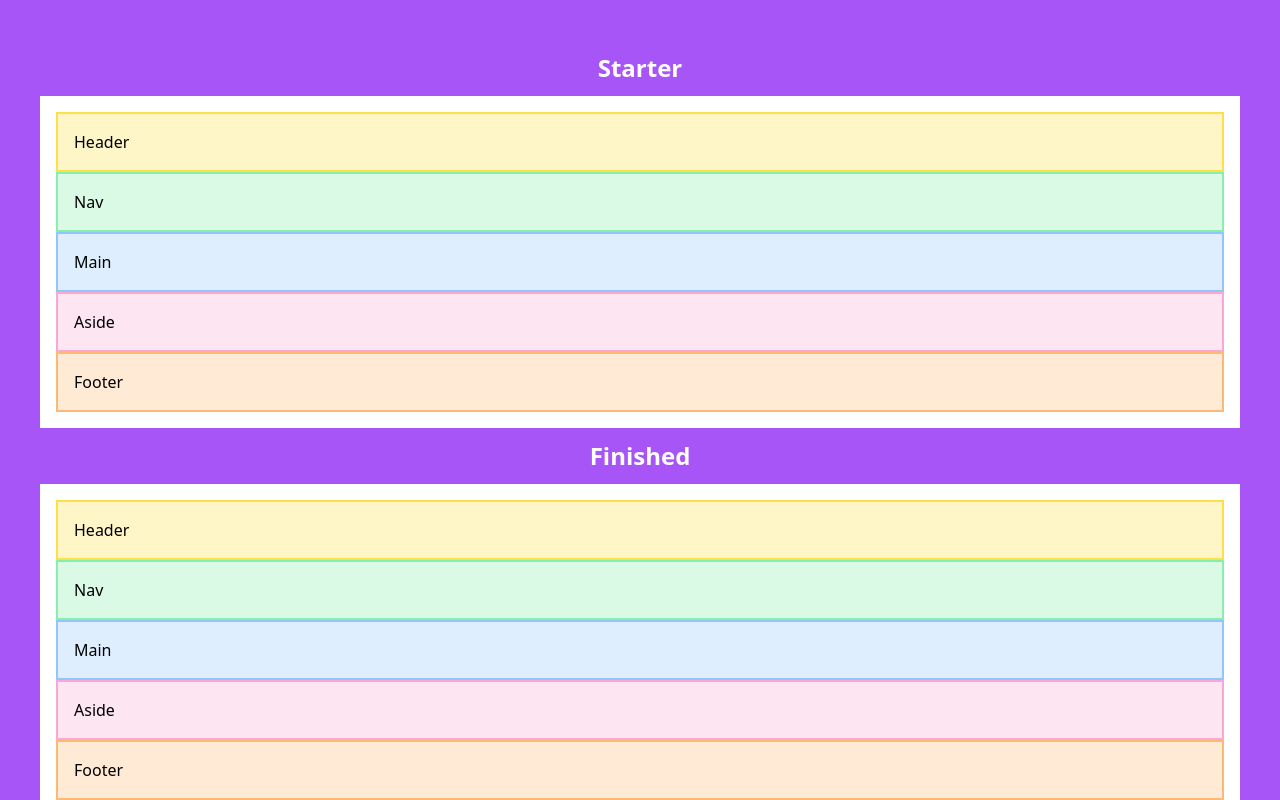
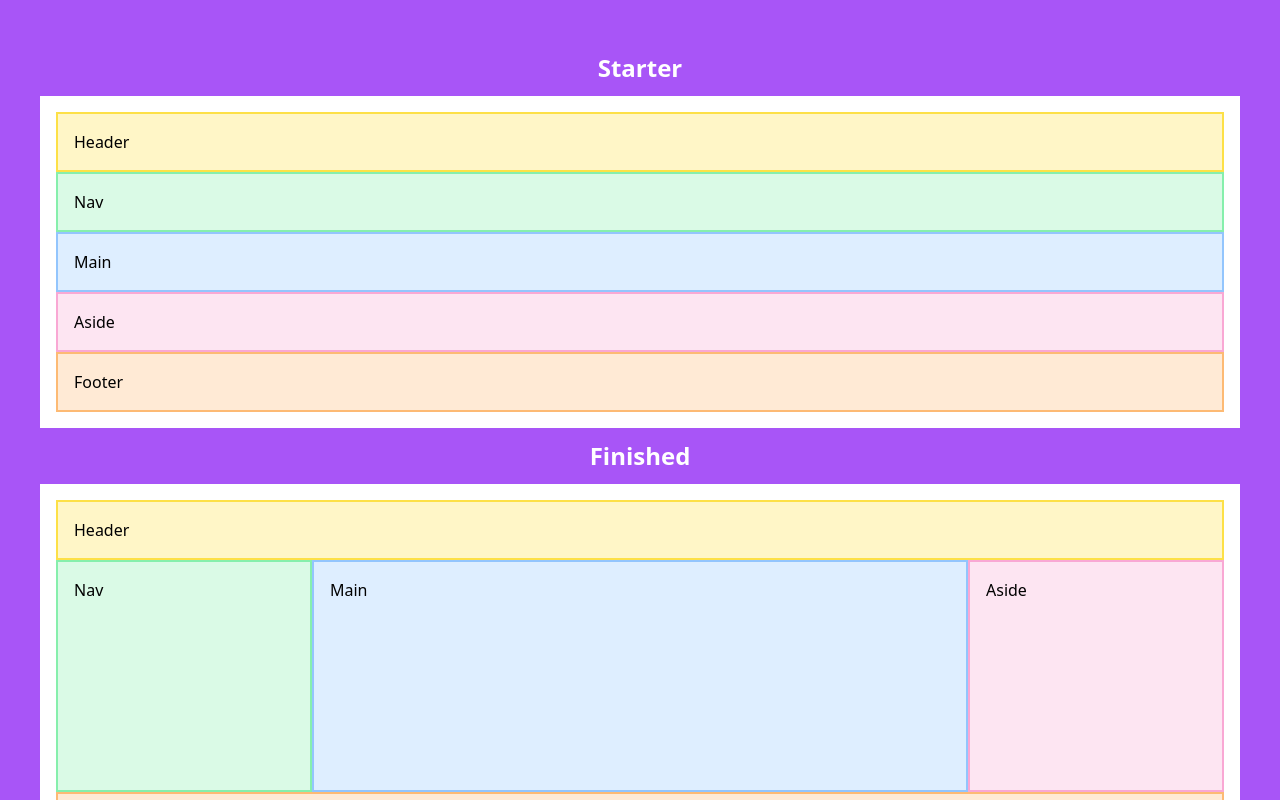
Before and after one commit to sarincasm/jar-of-dirt, a Next.js app in the folder style/css-fundamentals/: page /flexbox/recipes/holy-grail-layout in a window 1280 px wide. Shown: the top 800 px of the page. Built offline with nearby package versions, Linux system fonts and the light colour scheme.

Commit message:
css fundamentals done: flexbox recipes - holy grail layout

```diff
--- a/style/css-fundamentals/app/flexbox/recipes/holy-grail-layout/page.tsx
+++ b/style/css-fundamentals/app/flexbox/recipes/holy-grail-layout/page.tsx
@@ -24,18 +24,18 @@ function renderStarter() {
 
 function renderDone() {
 	return (
-		<section className="p-4 bg-white">
+		<section className="p-4 bg-white flex flex-col h-96">
 			<header className="border-2 p-4 border-yellow-300 bg-yellow-300/30">
 				Header
 			</header>
-			<section>
-				<nav className="border-2 p-4 border-green-300 bg-green-300/30">
+			<section className="flex w-full grow">
+				<nav className="border-2 p-4 border-green-300 bg-green-300/30 w-64">
 					Nav
 				</nav>
-				<main className="border-2 p-4 border-blue-300 bg-blue-300/30">
+				<main className="border-2 p-4 border-blue-300 bg-blue-300/30 grow min-w-[400px]">
 					Main
 				</main>
-				<aside className="border-2 p-4 border-pink-300 bg-pink-300/30">
+				<aside className="border-2 p-4 border-pink-300 bg-pink-300/30 w-64">
 					Aside
 				</aside>
 			</section>
```
